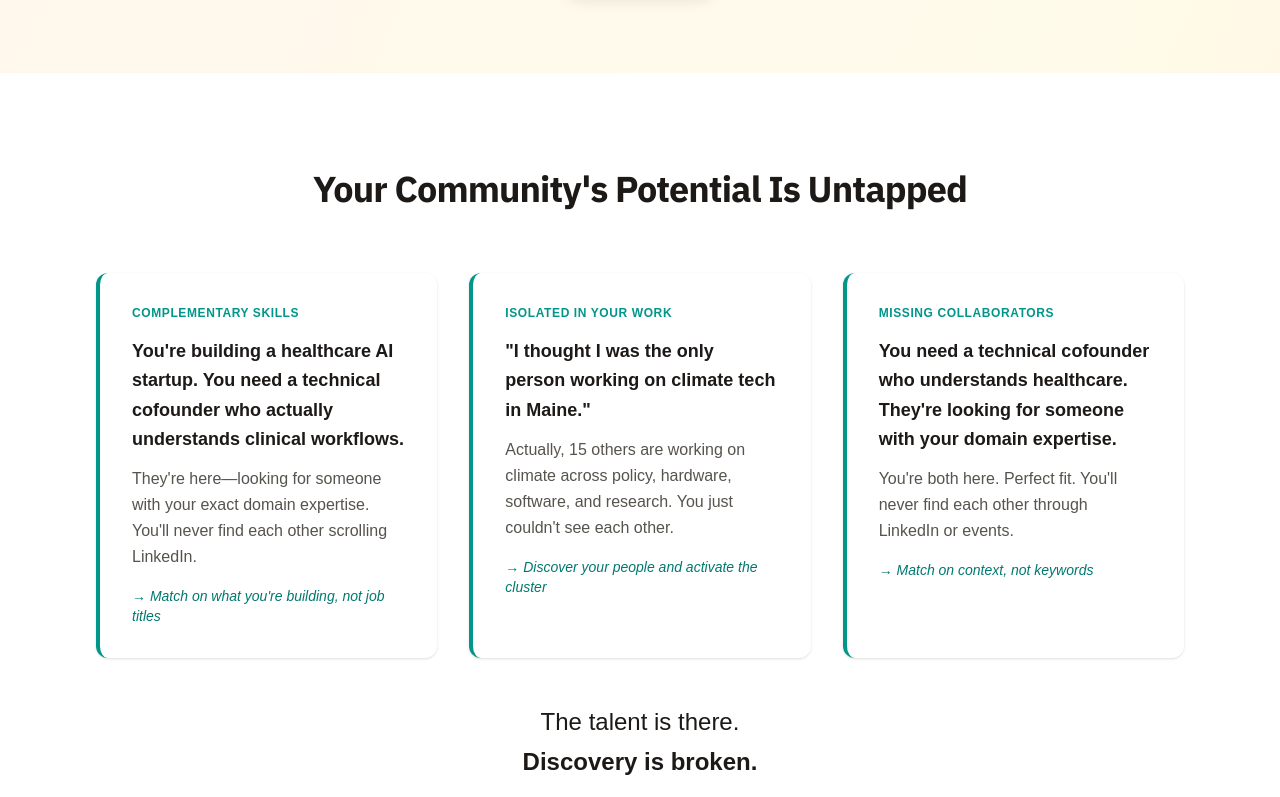
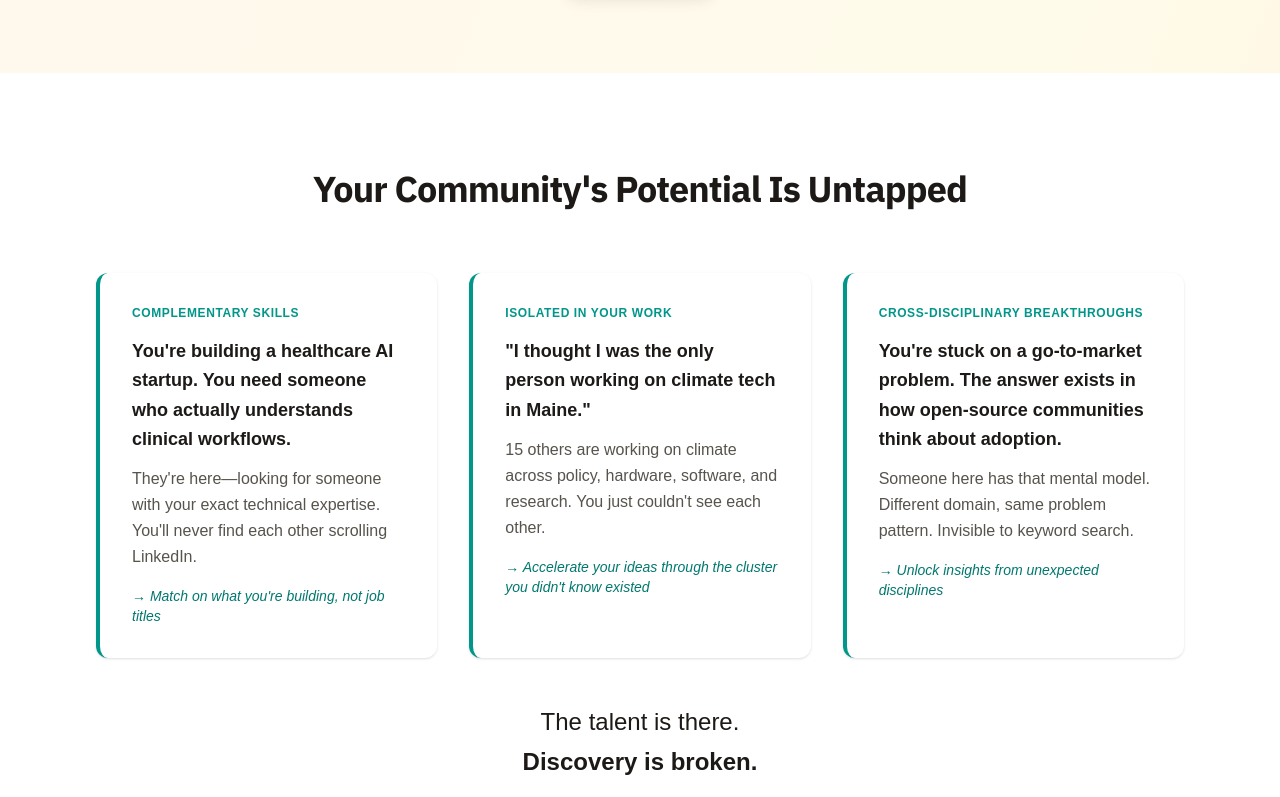
Before and after one commit to anniez-source/mooring_webapp, a Next.js app: page / in a window 1280 px wide. Shown: the part 554-1351 px from the top of the page. Built offline with nearby package versions, Linux system fonts and the light colour scheme; no server answers.

Commit message:
Update landing page cards - distinct use cases: collaboration, clusters, cross-disciplinary

```diff
--- a/app/page.tsx
+++ b/app/page.tsx
@@ -80,45 +80,45 @@ export default function HomePage() {
           </h2>
 
           <div className="grid grid-cols-3 gap-8">
-            {/* Card 1 - Complementary Skills */}
+            {/* Card 1 - Complementary Skills (1:1 collaboration) */}
             <div className="bg-white border-l-4 border-teal-600 rounded-xl p-8 shadow-sm">
               <span className="text-xs font-semibold text-teal-600 uppercase tracking-wider mb-4 block">Complementary Skills</span>
               <p className="text-lg text-stone-900 leading-relaxed font-semibold mb-3">
-                You&apos;re building a healthcare AI startup. You need a technical cofounder who actually understands clinical workflows.
+                You&apos;re building a healthcare AI startup. You need someone who actually understands clinical workflows.
               </p>
               <p className="text-base text-stone-600 leading-relaxed mb-4">
-                They&apos;re here—looking for someone with your exact domain expertise. You&apos;ll never find each other scrolling LinkedIn.
+                They&apos;re here—looking for someone with your exact technical expertise. You&apos;ll never find each other scrolling LinkedIn.
               </p>
               <p className="text-sm text-teal-700 font-medium italic">
                 → Match on what you&apos;re building, not job titles
               </p>
             </div>
 
-            {/* Card 2 - Isolated In Your Work */}
+            {/* Card 2 - Isolated In Your Work (cluster acceleration) */}
             <div className="bg-white border-l-4 border-teal-600 rounded-xl p-8 shadow-sm">
               <span className="text-xs font-semibold text-teal-600 uppercase tracking-wider mb-4 block">Isolated In Your Work</span>
               <p className="text-lg text-stone-900 leading-relaxed font-semibold mb-3">
                 &quot;I thought I was the only person working on climate tech in Maine.&quot;
               </p>
               <p className="text-base text-stone-600 leading-relaxed mb-4">
-                Actually, 15 others are working on climate across policy, hardware, software, and research. You just couldn&apos;t see each other.
+                15 others are working on climate across policy, hardware, software, and research. You just couldn&apos;t see each other.
               </p>
               <p className="text-sm text-teal-700 font-medium italic">
-                → Discover your people and activate the cluster
+                → Accelerate your ideas through the cluster you didn&apos;t know existed
               </p>
             </div>
 
-            {/* Card 3 - Missing Collaborators */}
+            {/* Card 3 - Cross-Disciplinary Breakthroughs (patterns across domains) */}
             <div className="bg-white border-l-4 border-teal-600 rounded-xl p-8 shadow-sm">
-              <span className="text-xs font-semibold text-teal-600 uppercase tracking-wider mb-4 block">Missing Collaborators</span>
+              <span className="text-xs font-semibold text-teal-600 uppercase tracking-wider mb-4 block">Cross-Disciplinary Breakthroughs</span>
               <p className="text-lg text-stone-900 leading-relaxed font-semibold mb-3">
-                You need a technical cofounder who understands healthcare. They&apos;re looking for someone with your domain expertise.
+                You&apos;re stuck on a go-to-market problem. The answer exists in how open-source communities think about adoption.
               </p>
               <p className="text-base text-stone-600 leading-relaxed mb-4">
-                You&apos;re both here. Perfect fit. You&apos;ll never find each other through LinkedIn or events.
+                Someone here has that mental model. Different domain, same problem pattern. Invisible to keyword search.
               </p>
               <p className="text-sm text-teal-700 font-medium italic">
-                → Match on context, not keywords
+                → Unlock insights from unexpected disciplines
               </p>
             </div>
           </div>
```
